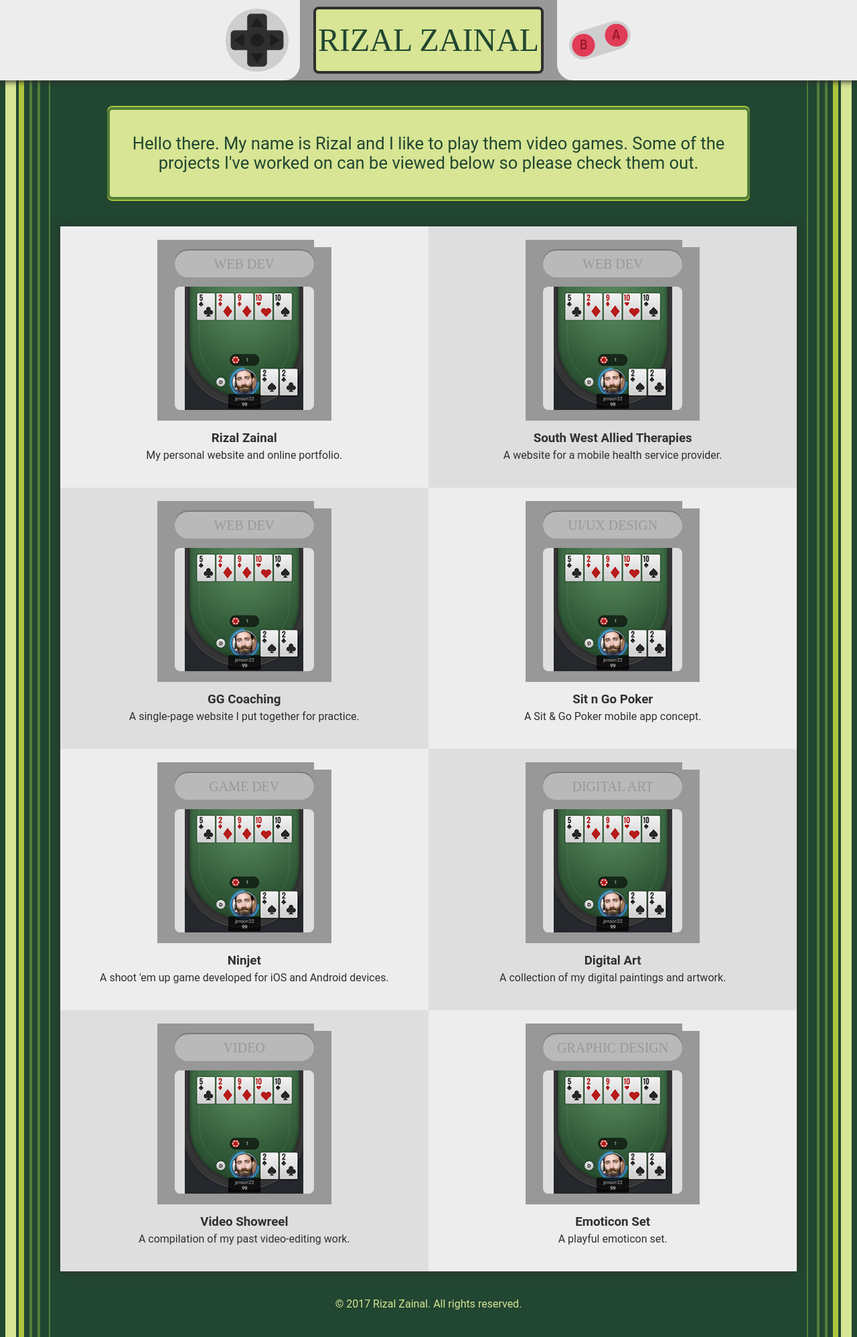
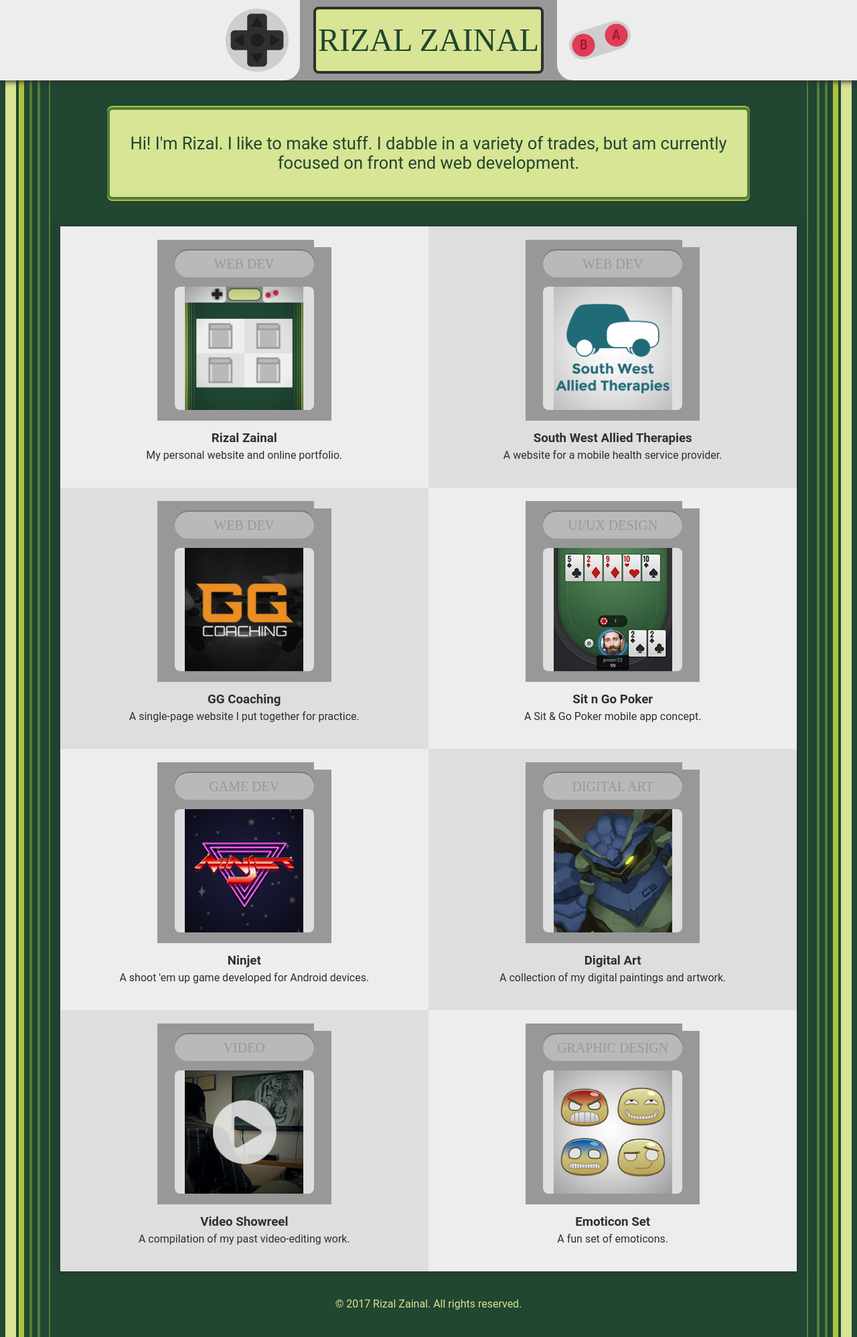
Before and after one commit to doczal/doczal.github.io, a Jekyll site: the page built from index.html, in a window 1280 px wide. Shown: the whole page at 67% size. Built offline with Jekyll 4.4.1, drawn with Linux system fonts in a browser that asks for light colours; some web fonts are replaced.

Commit message:
Added project thumbnails and updated descriptions

```diff
--- a/_data/content.yml
+++ b/_data/content.yml
@@ -5,11 +5,11 @@ description: "Thinker // Designer // Whatever"
 
 # Project List
 projects:
-- { name: 'Rizal Zainal', type: 'Web Dev', desc: 'My personal website and online portfolio.', image: '/assets/img/proj_sng.png', url: '/project1.html', class: 'odd-1' }
-- { name: 'South West Allied Therapies', type: 'Web Dev', desc: 'A website for a mobile health service provider.', image: '/assets/img/proj_sng.png', url: '/project1.html', class: 'even-1' }
-- { name: 'GG Coaching', type: 'Web Dev', desc: 'A single-page website I put together for practice.', image: '/assets/img/proj_sng.png', url: '/project1.html', class: 'odd-2' }
+- { name: 'Rizal Zainal', type: 'Web Dev', desc: 'My personal website and online portfolio.', image: '/assets/img/proj_rz.png', url: '/project1.html', class: 'odd-1' }
+- { name: 'South West Allied Therapies', type: 'Web Dev', desc: 'A website for a mobile health service provider.', image: '/assets/img/proj_swat.png', url: '/project1.html', class: 'even-1' }
+- { name: 'GG Coaching', type: 'Web Dev', desc: 'A single-page website I put together for practice.', image: '/assets/img/proj_ggc.png', url: '/project1.html', class: 'odd-2' }
 - { name: 'Sit n Go Poker', type: 'UI/UX Design', desc: 'A Sit & Go Poker mobile app concept.', image: '/assets/img/proj_sng.png', url: '/project1.html', class: 'even-2' }
-- { name: 'Ninjet', type: 'Game Dev', desc: "A shoot 'em up game developed for iOS and Android devices.", image: '/assets/img/proj_sng.png', url: '/project1.html', class: 'odd-1' }
-- { name: 'Digital Art', type: 'Digital Art', desc: 'A collection of my digital paintings and artwork.', image: '/assets/img/proj_sng.png', url: '/project1.html', class: 'even-1' }
-- { name: 'Video Showreel', type: 'Video', desc: 'A compilation of my past video-editing work.', image: '/assets/img/proj_sng.png', url: '/project1.html', class: 'odd-2' }
-- { name: 'Emoticon Set', type: 'Graphic Design', desc: 'A playful emoticon set.', image: '/assets/img/proj_sng.png', url: '/project1.html', class: 'even-2' }
+- { name: 'Ninjet', type: 'Game Dev', desc: "A shoot 'em up game developed for Android devices.", image: '/assets/img/proj_ninjet.png', url: '/project1.html', class: 'odd-1' }
+- { name: 'Digital Art', type: 'Digital Art', desc: 'A collection of my digital paintings and artwork.', image: '/assets/img/proj_art.png', url: '/project1.html', class: 'even-1' }
+- { name: 'Video Showreel', type: 'Video', desc: 'A compilation of my past video-editing work.', image: '/assets/img/proj_video.png', url: '/project1.html', class: 'odd-2' }
+- { name: 'Emoticon Set', type: 'Graphic Design', desc: 'A fun set of emoticons.', image: '/assets/img/proj_emote.png', url: '/project1.html', class: 'even-2' }
--- a/_includes/about.html
+++ b/_includes/about.html
@@ -1,3 +1,3 @@
 <section id="about">
-  <p>Hello there. My name is Rizal and I like to play them video games. Some of the projects I've worked on can be viewed below so please check them out.</p>
+  <p>Hi! I'm Rizal. I like to make stuff. I dabble in a variety of trades, but am currently focused on front end web development.</p>
 </section>
--- a/assets/css/main.css
+++ b/assets/css/main.css
@@ -459,12 +459,8 @@ header {
         line-height: 92px;
         text-decoration: none;
         color: #214631;
-        -webkit-transition: 0.3s;
-        transition: 0.3s;
         white-space: nowrap;
         overflow: hidden; }
-        header .header-wrap .header-main a:hover {
-          letter-spacing: 0.05em; }
         @media screen and (max-width: 600px) {
           header .header-wrap .header-main a {
             line-height: 52px;
@@ -478,7 +474,15 @@ header {
         background-color: #d7e594;
         -webkit-border-radius: 8px;
                 border-radius: 8px;
-        border: 4px solid #2f2f2f; }
+        border: 4px solid #2f2f2f;
+        color: #214631;
+        -webkit-transition: color 0.3s, background-color 0.3s;
+        transition: color 0.3s, background-color 0.3s;
+        cursor: pointer; }
+        header .header-wrap .header-main .game-screen:hover {
+          background-color: #214631; }
+          header .header-wrap .header-main .game-screen:hover a {
+            color: #d7e594; }
     header .header-wrap [class^="side-panel-"] {
       display: block;
       position: relative;
```
Also changed, not shown: _dev/css/3-sections/_header.scss (+10 -5 lines), assets/img/artwork.png (deleted), assets/img/ninjet.png (deleted), assets/img/onepagesite.png (deleted), assets/img/proj_art.png (added), assets/img/proj_emote.png (added), assets/img/proj_ggc.png (added), assets/img/proj_ninjet.png (added), assets/img/proj_rz.png (added), assets/img/proj_swat.png (added), assets/img/proj_video.png (added), assets/img/weddinginvite.png (deleted).
